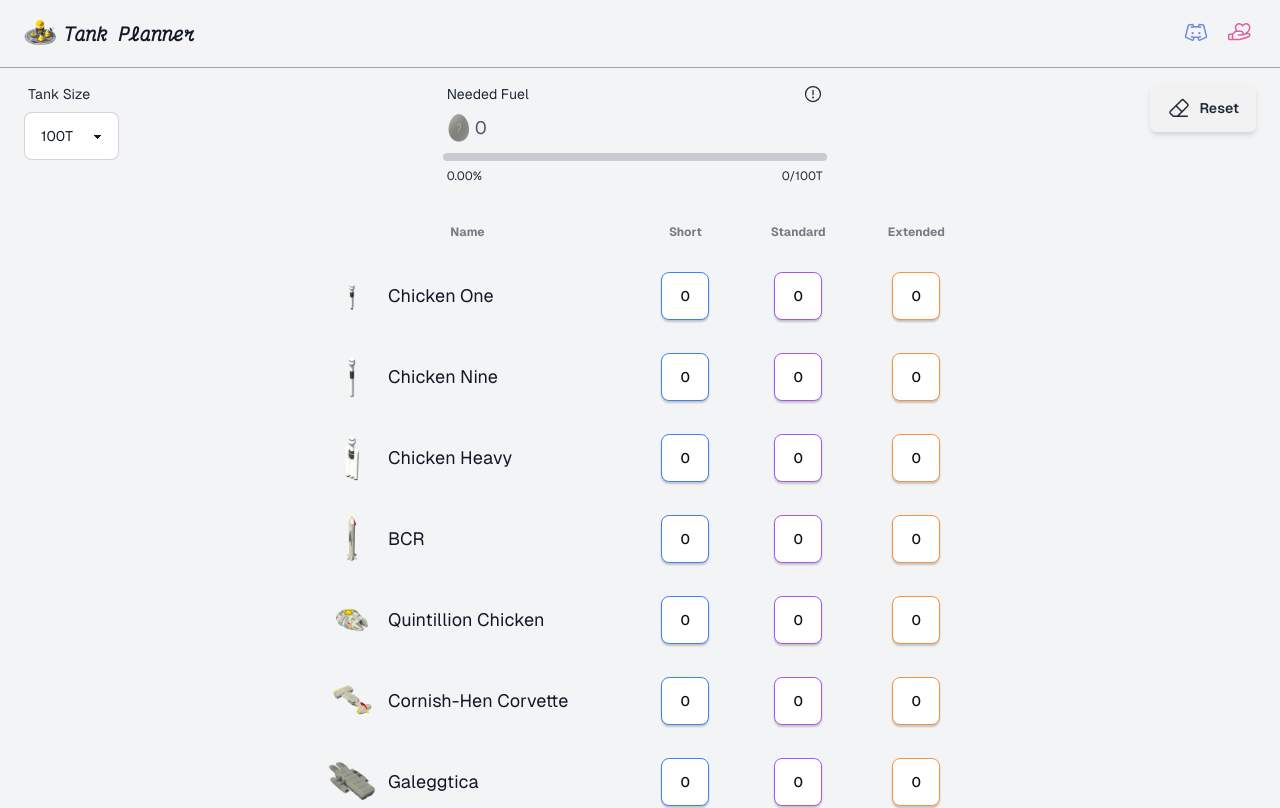
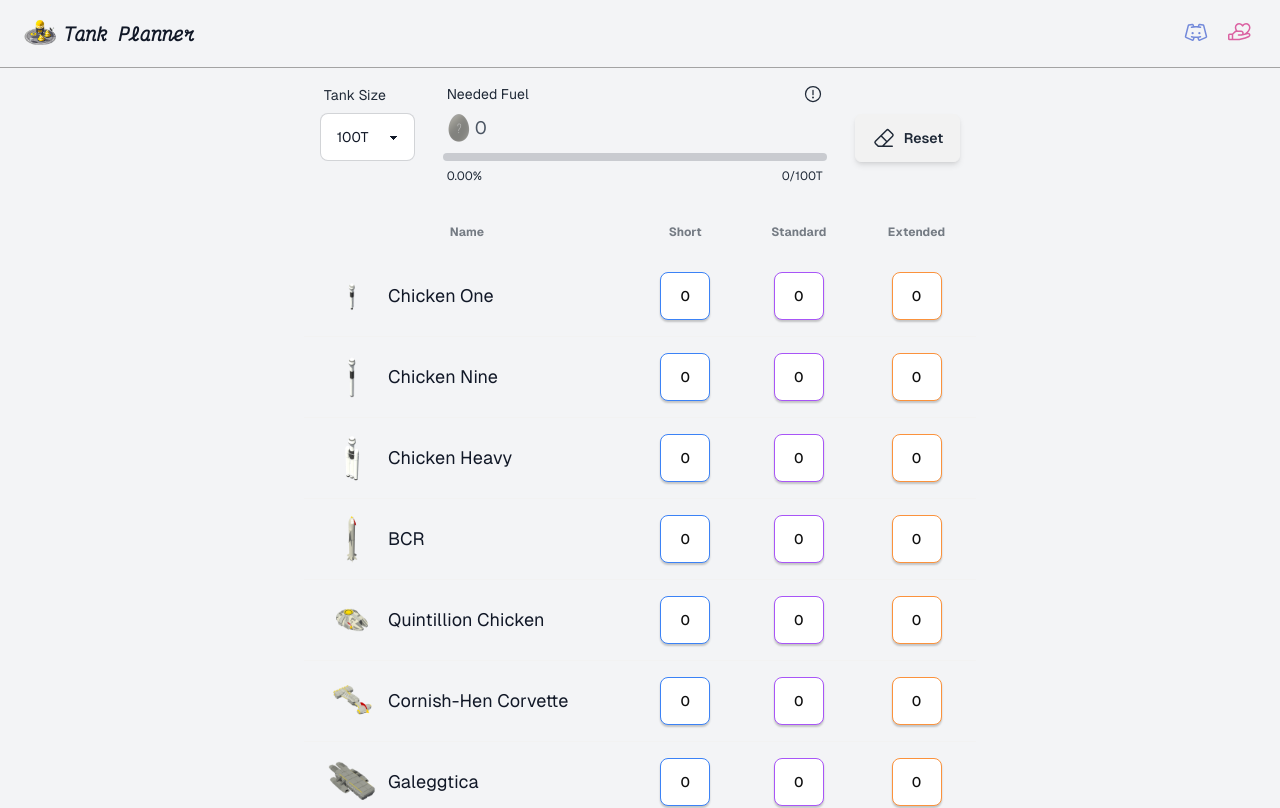
Before and after one commit to Fyko/tank-planner, a React (Vite) app: page / in a window 1280 px wide. Shown: the top 808 px of the page. Built offline with nearby package versions, Linux system fonts and the light colour scheme.

Commit message:
some css layout cleanup

```diff
--- a/src/App.tsx
+++ b/src/App.tsx
@@ -109,15 +109,14 @@ function App() {
         </div>
       </header>
       <main className="overflow-x-auto">
-        <div className="flex align-top justify-between px-6 py-4">
-          <div className="">
+        <div className="flex items-center justify-center px-6 py-4 gap-x-5">
           <div className="grid grid-flow-col gap-x-4">
-              <label className="form-control w-full max-w-xs">
+            <label className="form-control w-full max-w-xs mt-[-30px]">
               <div className="label pt-0">
                 <span className="label-text">Tank Size</span>
               </div>
               <select
-                  className="select select-bordered lg:select-md select-xs"
+                className="select select-bordered select-md"
                 value={fuelTankLevel}
                 onChange={(e) => setFuelTankLevel(parseInt(e.target.value))}
               >
@@ -130,7 +129,6 @@ function App() {
                 })}
               </select>
             </label>
-            </div>
           </div>
           <div className="w-full lg:max-w-sm max-w-xs mx-2">
             <label>
@@ -201,7 +199,7 @@ function App() {
               </label>
             </label>
           </div>
-          <div className="grid grid-flow-row grid-cols-1 space-x-2">
+          {/* <div className="grid grid-flow-row grid-cols-1 space-x-2"> */}
           <button
             onClick={clear}
             className="btn md:btn-md btn-sm dark:bg-blue-600 dark:text-white rounded-md shadow-md hover:bg-blue-800"
@@ -211,7 +209,7 @@ function App() {
               Reset
             </span>
           </button>
-          </div>
+          {/* </div> */}
         </div>
         {/* <div className="flex flex-col items-center">
           <div className="grid items-center md:grid-cols-3 grid-cols-1 gap-2 max-w-full">
@@ -269,9 +267,7 @@ function App() {
                         </div>
                       </div>
                       <div>
-                        <div className="text-lg">
-                          {ship.name}
-                        </div>
+                        <div className="text-lg">{ship.name}</div>
                       </div>
                     </div>
                   </td>
@@ -290,7 +286,7 @@ function App() {
                   const mission_index = ship_index * 3 + i;
 
                   return (
-                    <td className="text-center">
+                    <td className="text-center items-center justify-center">
                       <input
                         type="text"
                         value={counts[mission_index]}
@@ -301,7 +297,7 @@ function App() {
                           );
                           setCounts(newCounts);
                         }}
-                        className={`input input-bordered text-center input-md w-full max-w-[3rem] ${
+                        className={`input input-bordered text-center input-md w-[50px] px-0 ${
                           borders[mission.durationType]
                         }`}
                       />
```
Also changed, not shown: 1 other file (tests, documents, lock files or other folders). Lines whose indentation alone changed are shown as unchanged.
